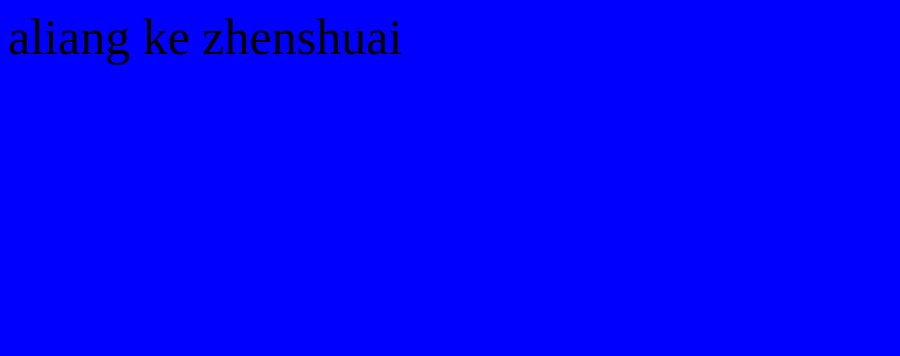
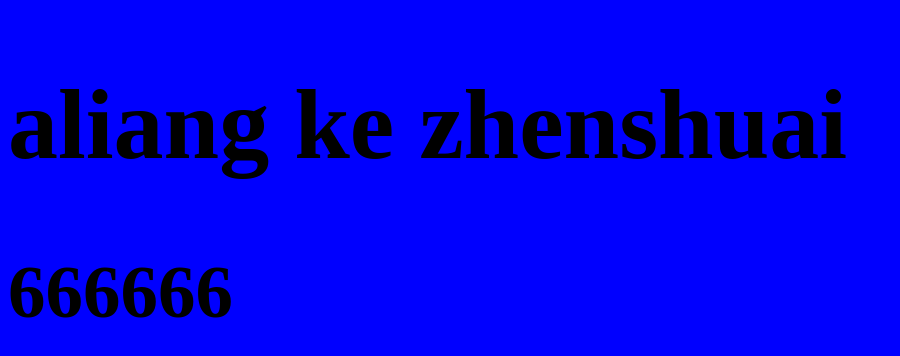
Before and after one commit to aliangya1/git-demo-1, a plain HTML site: page index.html in a window 1280 px wide. Shown: the whole page, without its empty margins (0-900 px from the left). Drawn offline with Linux system fonts and the light colour scheme.

Commit message:
添加广告语

```diff
--- a/index.html
+++ b/index.html
@@ -10,7 +10,9 @@
 </head>
 
 <body>
-    aliang ke zhenshuai
+    <h1>aliang ke zhenshuai</h1>
+    <h2>666666</h2>
+
 </body>
 
 </html>
```
